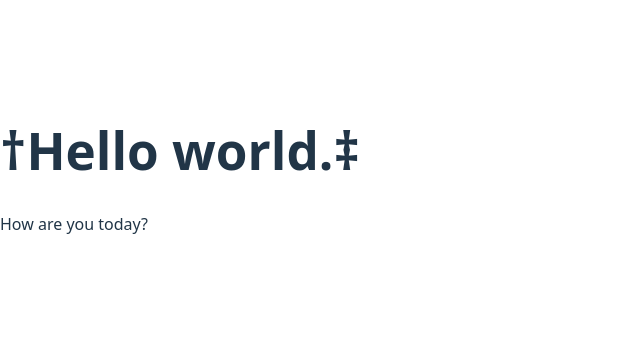
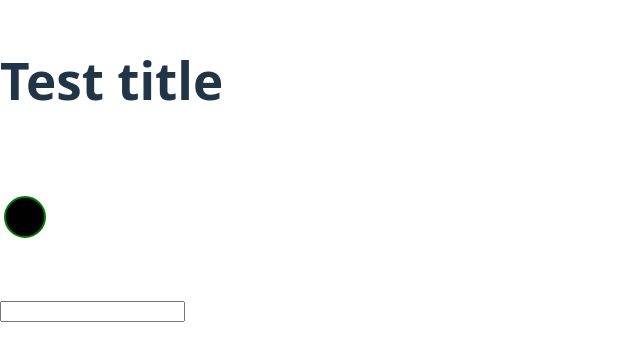
Before and after one commit to kiptalam1/my-first-react-app, a React (Vite) app: page / in a window 1280 px wide. Shown: the part 230-590 px from the top of the page, without its empty margins (0-640 px from the left). Built offline with nearby package versions, Linux system fonts and the light colour scheme.

Commit message:
Converted html to jsx.

```diff
--- /dev/null
+++ b/src/Syntax.jsx
@@ -0,0 +1,14 @@
+function Syntax () {
+    return (
+        <div>
+            <h1>Test title</h1>
+            <svg>
+            <circle cx="25" cy="75" r="20" stroke="green" strokeWidth="2" />
+            </svg>
+            <form>
+                <input type="text"></input>
+            </form>
+        </div>
+    )
+}
+export default Syntax;
--- a/src/main.jsx
+++ b/src/main.jsx
@@ -3,9 +3,10 @@
 import './index.css'
 // import App from './App.jsx'
 import Greeting from './Greeting.jsx';
+import Syntax from './Syntax.jsx'
 
 createRoot(document.getElementById('root')).render(
   <StrictMode>
-    <Greeting />
+    <Syntax />
   </StrictMode>,
 )
```
